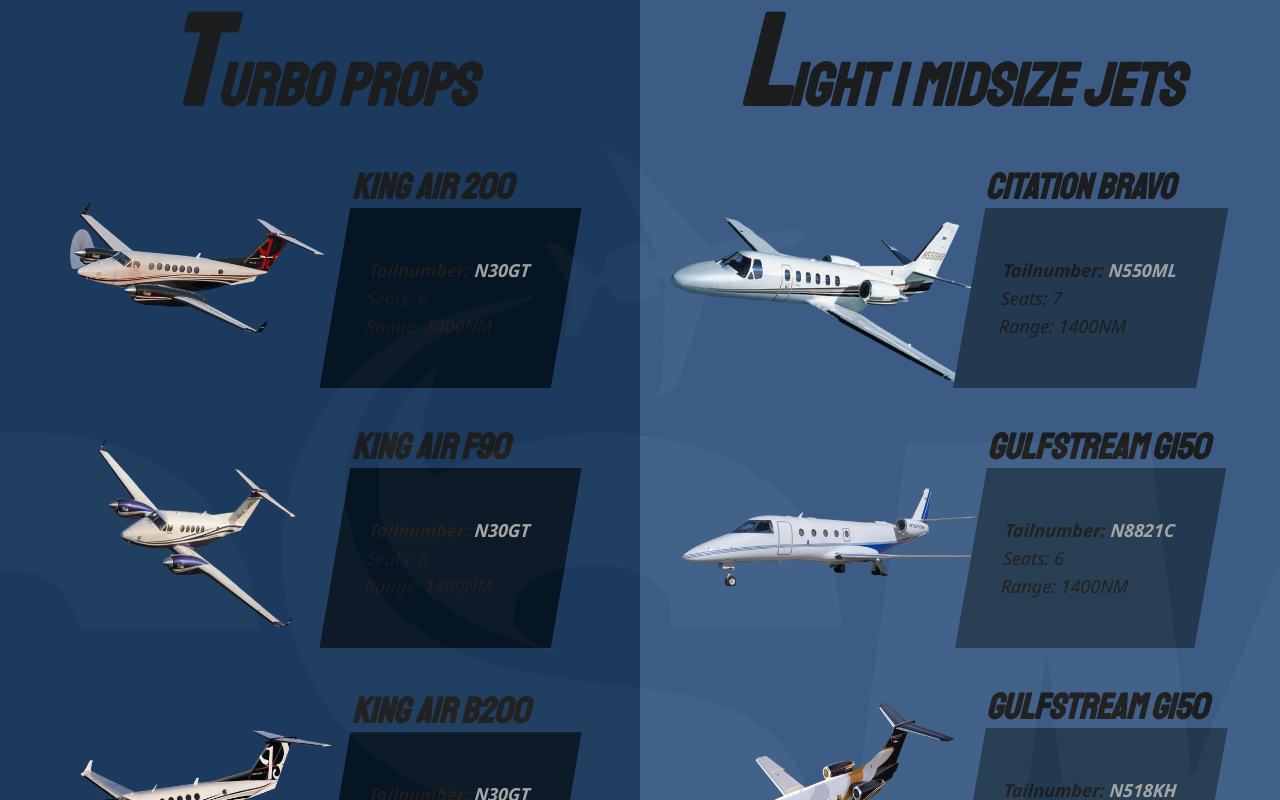
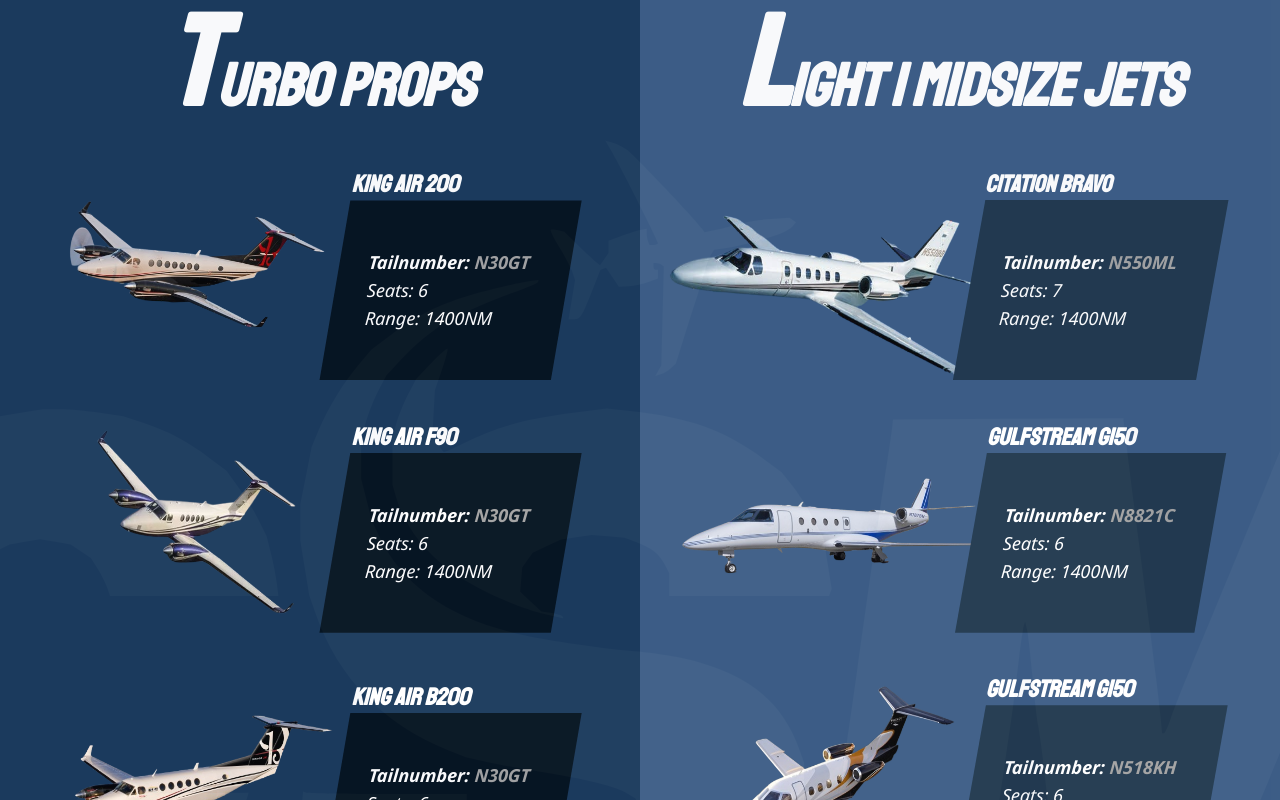
Before and after one commit to PratyushPanda2005/3dimagegallery, a Next.js app: page / in a window 1280 px wide. Shown: the top 800 px of the page. Built offline with nearby package versions, Linux system fonts and the light colour scheme.

Commit message:
Fleeet Page Review

```diff
--- a/src/app/components/FleetPage.tsx
+++ b/src/app/components/FleetPage.tsx
@@ -83,14 +83,14 @@
   <div className="flex justify-center">
     <Image src={aircraft.image} alt={aircraft.name} className="w-[100px] h-[100px] sm:w-xs sm:h-auto " />
     <div className="flex flex-col justify-center">
-      <h1 className="text-2xl sm:text-4xl font-bold italic font-staatliches">{aircraft.name}</h1>
+      <h1 className="text-lg md:text-2xl sm:text-4xl font-bold italic font-staatliches">{aircraft.name}</h1>
       <div className="bg-[#000f1c] p-4 lg:p-12 -translate-x-8 relative w-[120%] [clip-path:polygon(10%_0%,85%_0%,75%_100%,0%_100%)]">
         <div className="-skew-x-4 w-full">
-        <h1 className="text-lg italic font-semibold">
+        <h1 className="text-xs md:text-lg italic font-semibold">
           Tailnumber: <span className="text-neutral-400">{aircraft.tailNumber}</span>
         </h1>
-        <h1 className="text-lg italic">Seats: {aircraft.seats}</h1>
-        <h1 className="text-lg italic">Range: {aircraft.range}</h1>
+        <h1 className="text-xs md:text-lg italic">Seats: {aircraft.seats}</h1>
+        <h1 className="text-xs md:text-lg italic">Range: {aircraft.range}</h1>
         </div>
       </div>
     </div>
@@ -101,14 +101,14 @@
   <div className="flex justify-center">
     <Image src={aircraft.image} alt={aircraft.name} className="w-[100px] h-[100px] sm:w-xs sm:h-auto " />
     <div className="flex flex-col justify-center">
-      <h1 className="text-2xl sm:text-4xl font-bold italic font-staatliches">{aircraft.name}</h1>
+      <h1 className="text-lg md:text-2xl sm:text-4xl font-bold italic font-staatliches">{aircraft.name}</h1>
       <div className="bg-[#1d354b] p-4 lg:p-12 -translate-x-8 relative w-[120%] [clip-path:polygon(10%_0%,85%_0%,75%_100%,0%_100%)]">
         <div className="-skew-x-4 w-full">
-        <h1 className="text-lg italic font-semibold">
+        <h1 className="text-xs md:text-lg italic font-semibold">
           Tailnumber: <span className="text-neutral-400">{aircraft.tailNumber}</span>
         </h1>
-        <h1 className="text-lg italic">Seats: {aircraft.seats}</h1>
-        <h1 className="text-lg italic">Range: {aircraft.range}</h1>
+        <h1 className="text-xs md:text-lg italic">Seats: {aircraft.seats}</h1>
+        <h1 className="text-xs md:text-lg italic">Range: {aircraft.range}</h1>
         </div>
       </div>
     </div>
@@ -117,15 +117,15 @@
 
 const FleetPage = () => {
   return (
-    <section id="fleetpage" className="min-h-screen overflow-hidden">
+    <section id="fleetpage" className="min-h-screen overflow-hidden text-white">
       <div className="w-full h-full flex justify-center items-center">
         <div className="w-full h-full">
           <div className="grid grid-cols-2 h-full">
             {/* Turboprops Column */}
             <div className="bg-[#163659] opacity-95 min-h-screen">
               <div className="flex flex-col">
-                <h1 className="italic text-4xl lg:text-6xl font-bold text-center font-staatliches">
-                  <span className="text-6xl lg:text-9xl">T</span>URBO PROPS
+                <h1 className="italic text-2xl md:text-4xl lg:text-6xl font-bold text-center font-staatliches">
+                  <span className="text-4xl md:text-6xl lg:text-9xl">T</span>URBO PROPS
                 </h1>
                 <div className="flex flex-col gap-10 mt-10">
                   {aircraftData.map((aircraft, index) => (
@@ -137,8 +137,8 @@
 
             {/* Jets Column */}
             <div className="bg-[#395a84] opacity-95 min-h-screen">
-              <h1 className="italic text-4xl lg:text-6xl font-bold text-center font-staatliches">
-                <span className="text-6xl lg:text-9xl">L</span>IGHT | MIDSIZE JETS
+              <h1 className="italic text-2xl md:text-4xl lg:text-6xl font-bold text-center font-staatliches">
+                <span className="text-4xl md:text-6xl lg:text-9xl">L</span>IGHT | MIDSIZE JETS
               </h1>
               <div className="flex flex-col gap-10 mt-10">
                   {lightjets.map((aircraft, index) => (
--- a/src/app/globals.css
+++ b/src/app/globals.css
@@ -13,9 +13,6 @@
 
 @theme inline {
   --color-background: var(--background);
-  --color-foreground: var(--foreground);
-  --font-sans: var(--font-geist-sans);
-  --font-mono: var(--font-geist-mono);
   --font-staatliches: "Staatliches", sans-serif;
 }
 
```
